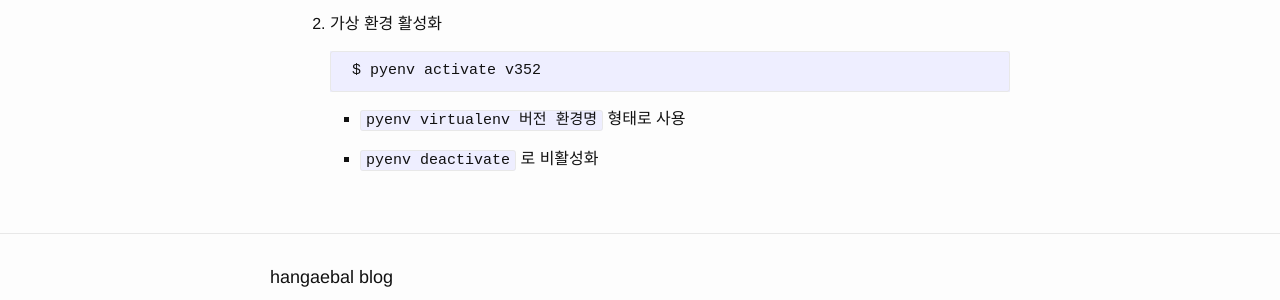
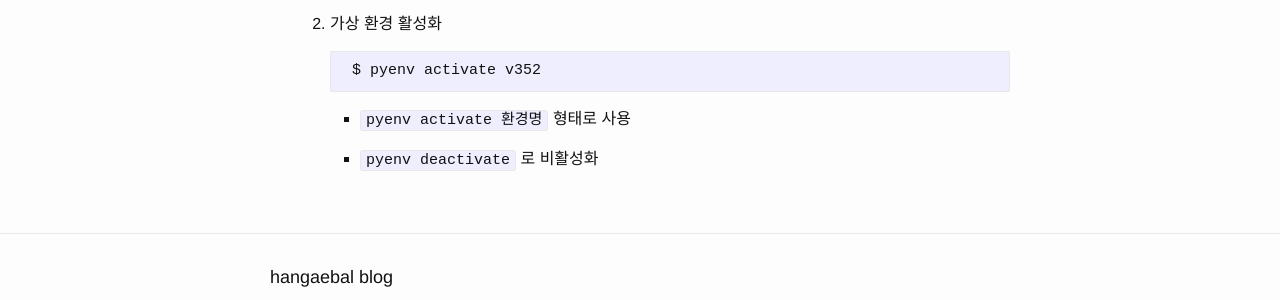
Before and after one commit to hangaebal/hangaebal.github.io, a Jekyll site: the page built from _posts/2016-07-20-pyenv.md, in a window 1280 px wide. Shown: the part 1334-1634 px from the top of the page. Built offline with Jekyll 4.4.1, drawn with Linux system fonts in a browser that asks for light colours.

Commit message:
Update 2016-07-20-pyenv.md

````diff
--- a/_posts/2016-07-20-pyenv.md
+++ b/_posts/2016-07-20-pyenv.md
@@ -77,6 +77,6 @@ $ brew install pyenv-virtualenv
 		```
 		$ pyenv activate v352
 		```
-		- `pyenv virtualenv 버전 환경명` 형태로 사용
+		- `pyenv activate 환경명` 형태로 사용
 
 		- `pyenv deactivate` 로 비활성화
````
